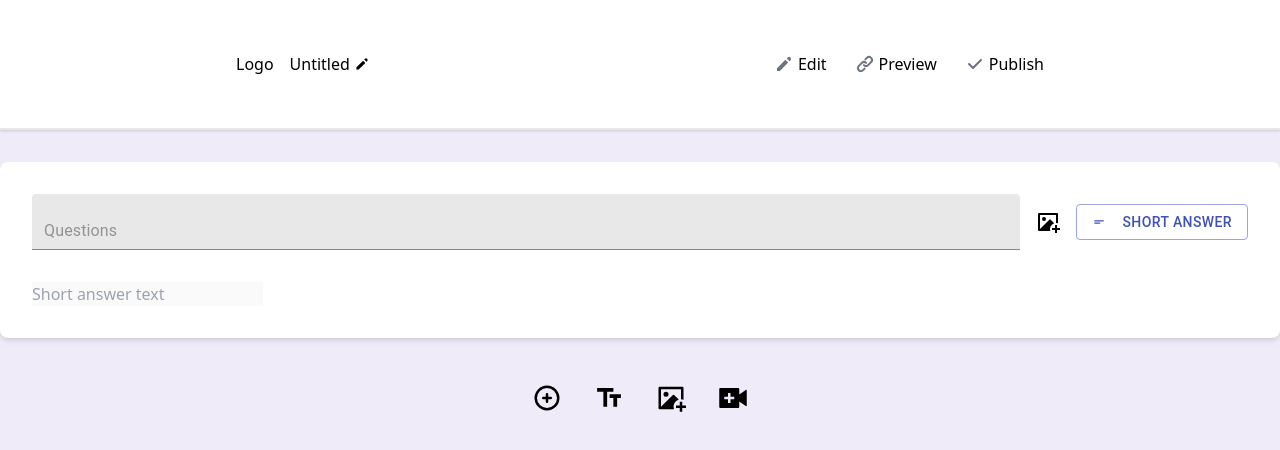
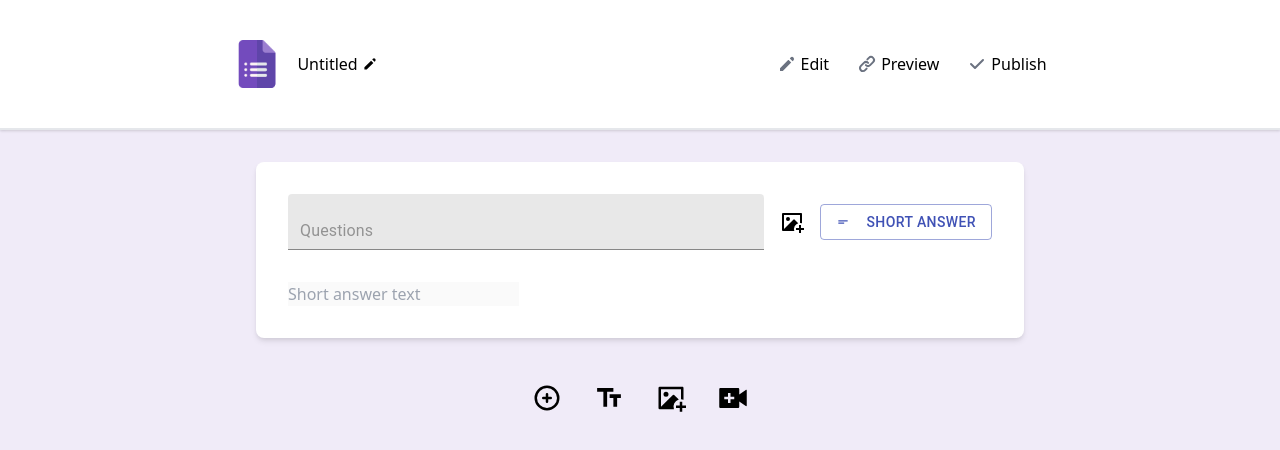
Before and after one commit to shareef99/attendance-form, a Next.js app: page /form/new in a window 1280 px wide. Shown: the top 450 px of the page. Built offline with nearby package versions, Linux system fonts and the light colour scheme.

Commit message:
Add logo

```diff
--- a/components/add-questions/QuestionsList.tsx
+++ b/components/add-questions/QuestionsList.tsx
@@ -27,7 +27,7 @@ const QuestionsList = ({ questions, preview }: Props) => {
                 }
                 return (
                     <li
-                        className="container p-8 bg-white rounded-lg shadow-md"
+                        className="container p-8 bg-white rounded-lg shadow-md md:max-w-[60%]"
                         key={id}
                     >
                         <AddQuestion
--- a/components/new-form/FormHeader.tsx
+++ b/components/new-form/FormHeader.tsx
@@ -1,4 +1,5 @@
 import Link from "next/link";
+import Image from "next/image";
 import { HiPencil, HiLink, HiCheck, HiChevronDown } from "react-icons/hi";
 import FileName from "./FileName";
 
@@ -13,7 +14,13 @@ const FormHeader = ({ preview }: Props) => {
                 py-16 px-8 h-16 mx-auto bg-white border-b-2 shadow"
         >
             <div className="rowCenter">
-                Logo <FileName preview={preview} />{" "}
+                <Image
+                    width="48"
+                    height="48"
+                    src="/images/forms.png"
+                    alt="Form Logo by Freepik from flaticon"
+                />
+                <FileName preview={preview} />{" "}
             </div>
             <div className="rowCenter space-x-8 ">
                 <Link href="/form/new">
--- a/tailwind.config.js
+++ b/tailwind.config.js
@@ -21,11 +21,6 @@ module.exports = {
             center: true,
             padding: "2rem",
         },
-        flexGrow: {
-            0: 0,
-            1: 1,
-            auto: "auto",
-        },
     },
     variants: {
         extend: {},
```
Also changed, not shown: public/images/forms.png (added).
